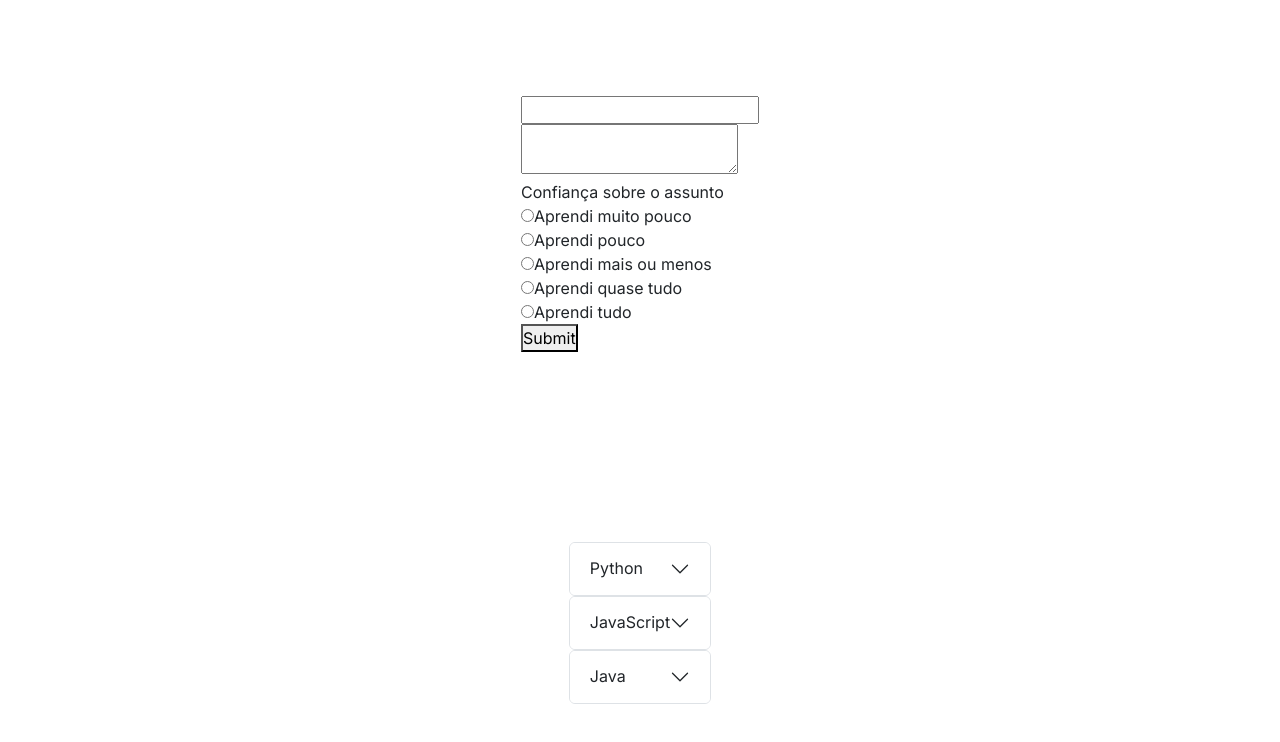
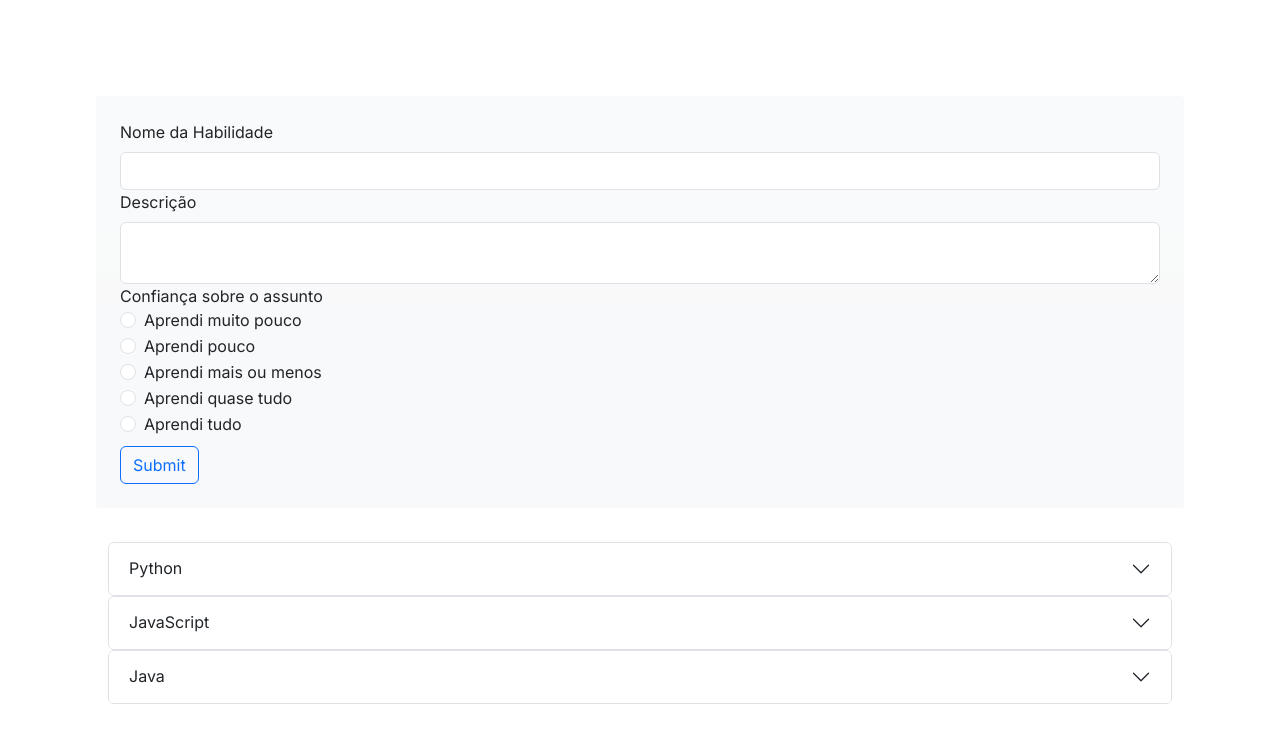
Before and after one commit to Eletrinho/trilhaAprendizado, a Next.js app in the folder frontend/: page / in a window 1280 px wide. Shown: the top 742 px of the page. Built offline with nearby package versions, Linux system fonts and the light colour scheme.

Commit message:
botei bootstrap nessas coisas, agr n ta mais visualmente desagradavel

```diff
--- a/frontend/src/app/RadioInput.js
+++ b/frontend/src/app/RadioInput.js
@@ -5,17 +5,17 @@
 
     return (
         <>
-            <div className="custom-control custom-radio">
+            <div className="form-check">
                 <input
                     type="radio"
                     id={ option.option }
                     name="confidence"
-                    className="custom-control-input"
+                    className="form-check-input"
                     onChange={ handleChange }
                     value = { option.id }
                     />
                     <label
-                        className="custom-control-label"
+                        className="form-check-label"
                         htmlFor={ option.option }
                         >
                         { option.option }
--- a/frontend/src/app/SkillForm.js
+++ b/frontend/src/app/SkillForm.js
@@ -11,13 +11,19 @@
     }
     const handleSubmit = (event) => {
       event.preventDefault()
-      // console.log(inputs)
+      document.querySelector('#skill').value = ''
+      document.querySelector('#description').value = ''
+      console.log(inputs)
     }
   return (
     <>
       <form onSubmit={handleSubmit}>
-        <label><input name="skill" onChange={handleChange}/></label> <br />
-        <label><textarea name="description" onChange={handleChange}/></label> <br />
+        <div>
+          <label className='form-label' htmlFor='skill'>Nome da Habilidade</label>
+          <input className='form-control' id="skill" name="skill" onChange={handleChange}/>
+        </div>
+        <label className='form-label' htmlFor='description'>Descrição</label>
+          <textarea className='form-control' id="description" name="description" onChange={handleChange}/>
         <div>
           Confiança sobre o assunto <br />
           <RadioInput option={{'id': 1, 'option': 'Aprendi muito pouco'}} onChange={handleChange} />
@@ -26,7 +32,7 @@
           <RadioInput option={{'id': 4, 'option': 'Aprendi quase tudo'}} onChange={handleChange} />
           <RadioInput option={{'id': 5, 'option': 'Aprendi tudo'}} onChange={handleChange} />
         </div>
-        <button type='submit'>Submit</button>
+        <button className='btn btn-outline-primary mt-2' type='submit'>Submit</button>
       </form>
     </>
   )
--- a/frontend/src/app/Skills.js
+++ b/frontend/src/app/Skills.js
@@ -30,7 +30,7 @@
     return (
         <Accordion>
             {rows.map((row) => (
-                <span key={row.id}>{row}</span>
+                <span key={rows.indexOf(row)}>{row}</span>
             ))}
         </Accordion>
     )
--- a/frontend/src/app/page.js
+++ b/frontend/src/app/page.js
@@ -6,10 +6,10 @@
 export default function Home() {
   return (
     <main className={styles.main}>
-      <div className={styles.container}>
+      <div className='container bg-light bg-gradient p-4 rounded-1'>
         <SkillForm/>
       </div>
-      <div className={styles.container}>
+      <div className='container'>
       <Skills/>
       </div>
     </main>
```
